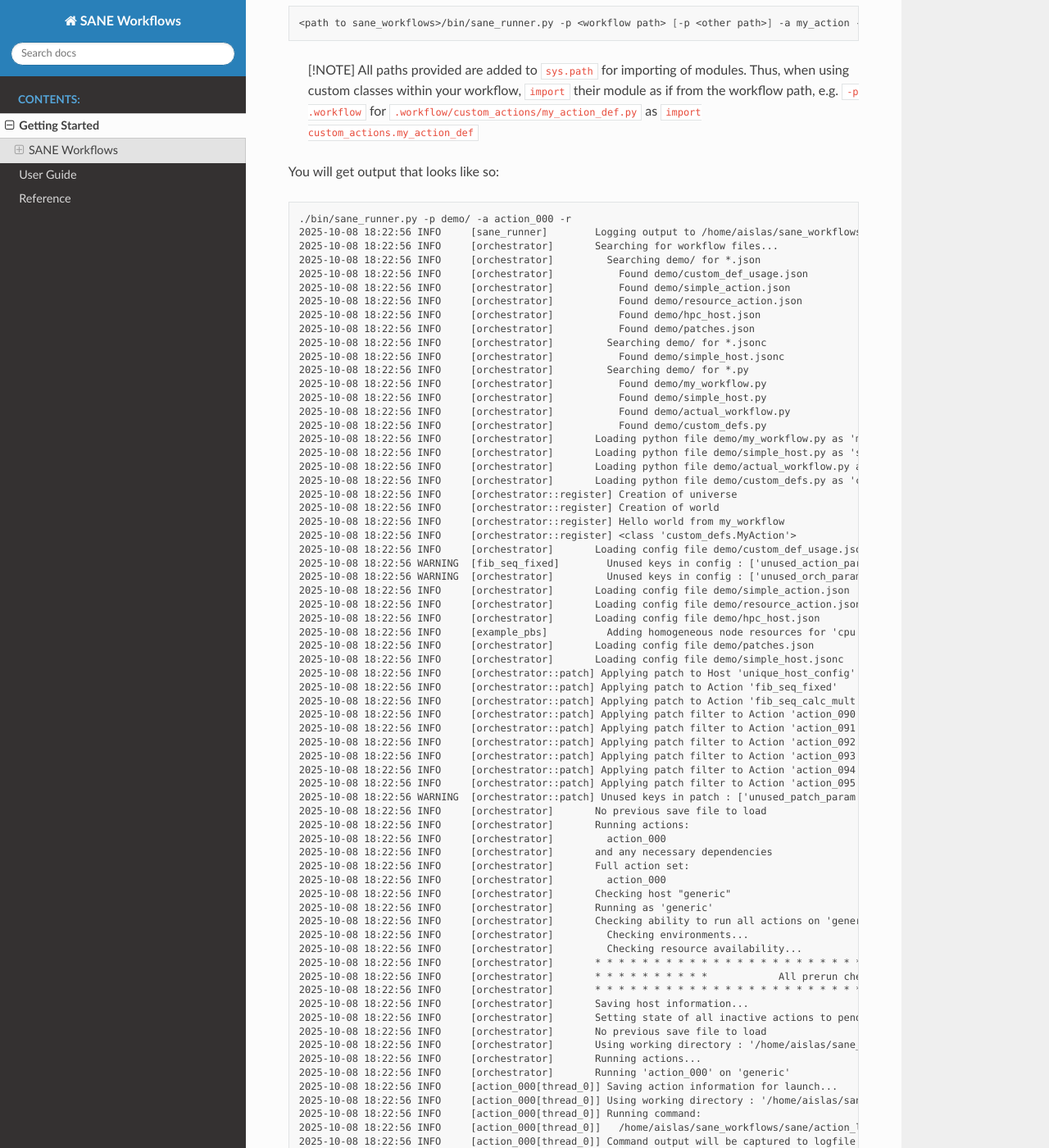
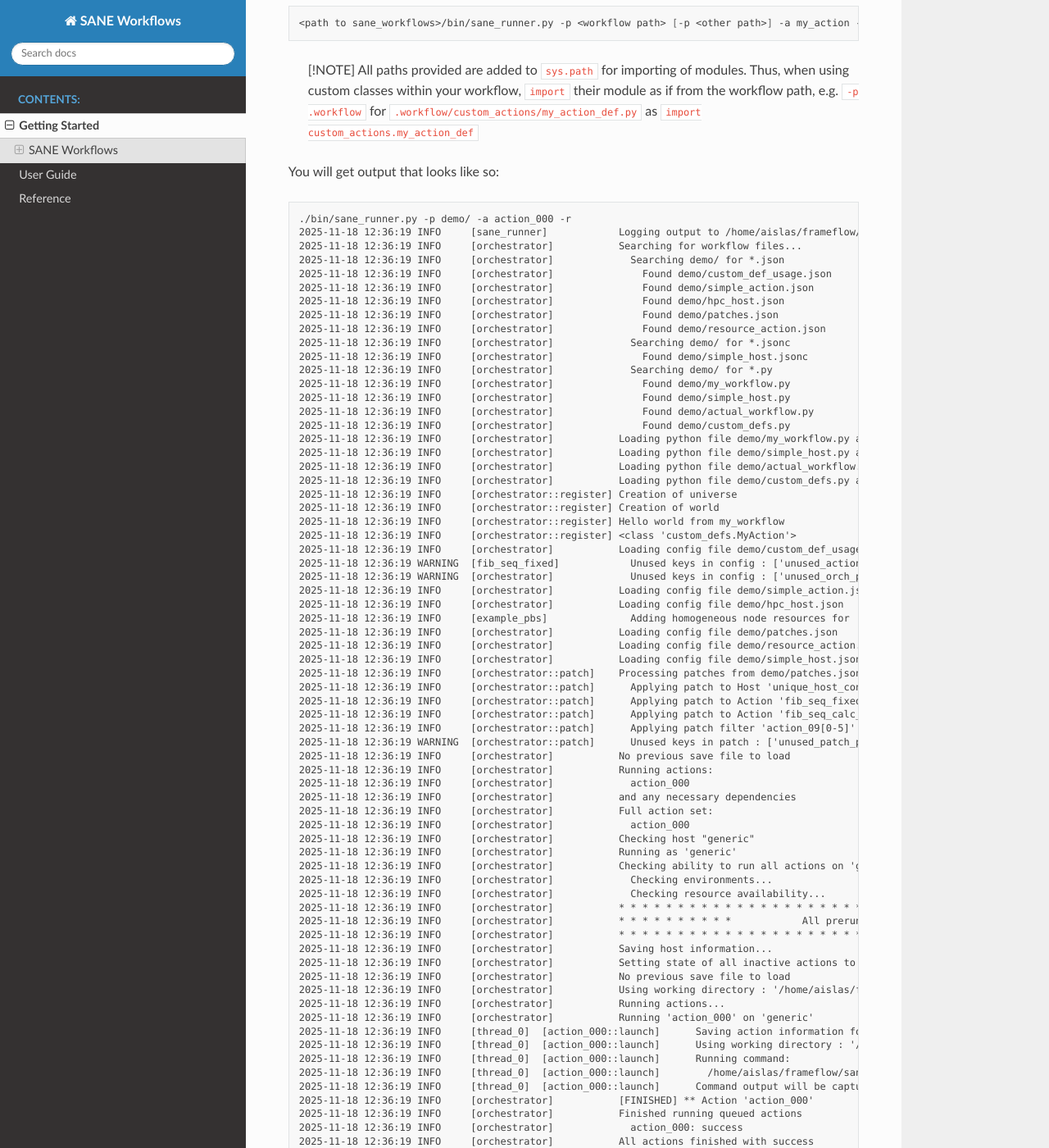
Before and after one commit to islas/sane_workflows, a Sphinx documentation site: the page built from docs/source/start/index.rst, in a window 1280 px wide and 1400 px high, scrolled down 4562 px. Shown: the whole window at 82% size. Built offline with Sphinx 7.4.7 and the Read the Docs theme 3.1.0, drawn with Linux system fonts in a browser that asks for light colours; pages that are not in the unit, such as notebooks, are missing from menus; the version number is read from the project's files by our own code; some of the changed text lies outside the part shown.

Commit message:
Update to latest logging output

````diff
--- a/README.md
+++ b/README.md
@@ -175,80 +175,77 @@ _actions_:
 You will get output that looks like so:
 ```
 ./bin/sane_runner.py -p demo/ -a action_000 -r
-2025-10-08 18:22:56 INFO     [sane_runner]        Logging output to /home/aislas/sane_workflows/log/runner.log
-2025-10-08 18:22:56 INFO     [orchestrator]       Searching for workflow files...
-2025-10-08 18:22:56 INFO     [orchestrator]         Searching demo/ for *.json
-2025-10-08 18:22:56 INFO     [orchestrator]           Found demo/custom_def_usage.json
-2025-10-08 18:22:56 INFO     [orchestrator]           Found demo/simple_action.json
-2025-10-08 18:22:56 INFO     [orchestrator]           Found demo/resource_action.json
-2025-10-08 18:22:56 INFO     [orchestrator]           Found demo/hpc_host.json
-2025-10-08 18:22:56 INFO     [orchestrator]           Found demo/patches.json
-2025-10-08 18:22:56 INFO     [orchestrator]         Searching demo/ for *.jsonc
-2025-10-08 18:22:56 INFO     [orchestrator]           Found demo/simple_host.jsonc
-2025-10-08 18:22:56 INFO     [orchestrator]         Searching demo/ for *.py
-2025-10-08 18:22:56 INFO     [orchestrator]           Found demo/my_workflow.py
-2025-10-08 18:22:56 INFO     [orchestrator]           Found demo/simple_host.py
-2025-10-08 18:22:56 INFO     [orchestrator]           Found demo/actual_workflow.py
-2025-10-08 18:22:56 INFO     [orchestrator]           Found demo/custom_defs.py
-2025-10-08 18:22:56 INFO     [orchestrator]       Loading python file demo/my_workflow.py as 'my_workflow'
-2025-10-08 18:22:56 INFO     [orchestrator]       Loading python file demo/simple_host.py as 'simple_host'
-2025-10-08 18:22:56 INFO     [orchestrator]       Loading python file demo/actual_workflow.py as 'actual_workflow'
-2025-10-08 18:22:56 INFO     [orchestrator]       Loading python file demo/custom_defs.py as 'custom_defs'
-2025-10-08 18:22:56 INFO     [orchestrator::register] Creation of universe
-2025-10-08 18:22:56 INFO     [orchestrator::register] Creation of world
-2025-10-08 18:22:56 INFO     [orchestrator::register] Hello world from my_workflow
-2025-10-08 18:22:56 INFO     [orchestrator::register] <class 'custom_defs.MyAction'>
-2025-10-08 18:22:56 INFO     [orchestrator]       Loading config file demo/custom_def_usage.json
-2025-10-08 18:22:56 WARNING  [fib_seq_fixed]        Unused keys in config : ['unused_action_param']
-2025-10-08 18:22:56 WARNING  [orchestrator]         Unused keys in config : ['unused_orch_param']
-2025-10-08 18:22:56 INFO     [orchestrator]       Loading config file demo/simple_action.json
-2025-10-08 18:22:56 INFO     [orchestrator]       Loading config file demo/resource_action.json
-2025-10-08 18:22:56 INFO     [orchestrator]       Loading config file demo/hpc_host.json
-2025-10-08 18:22:56 INFO     [example_pbs]          Adding homogeneous node resources for 'cpu'
-2025-10-08 18:22:56 INFO     [orchestrator]       Loading config file demo/patches.json
-2025-10-08 18:22:56 INFO     [orchestrator]       Loading config file demo/simple_host.jsonc
-2025-10-08 18:22:56 INFO     [orchestrator::patch] Applying patch to Host 'unique_host_config'
-2025-10-08 18:22:56 INFO     [orchestrator::patch] Applying patch to Action 'fib_seq_fixed'
-2025-10-08 18:22:56 INFO     [orchestrator::patch] Applying patch to Action 'fib_seq_calc_mult'
-2025-10-08 18:22:56 INFO     [orchestrator::patch] Applying patch filter to Action 'action_090'
-2025-10-08 18:22:56 INFO     [orchestrator::patch] Applying patch filter to Action 'action_091'
-2025-10-08 18:22:56 INFO     [orchestrator::patch] Applying patch filter to Action 'action_092'
-2025-10-08 18:22:56 INFO     [orchestrator::patch] Applying patch filter to Action 'action_093'
-2025-10-08 18:22:56 INFO     [orchestrator::patch] Applying patch filter to Action 'action_094'
-2025-10-08 18:22:56 INFO     [orchestrator::patch] Applying patch filter to Action 'action_095'
-2025-10-08 18:22:56 WARNING  [orchestrator::patch] Unused keys in patch : ['unused_patch_param']
-2025-10-08 18:22:56 INFO     [orchestrator]       No previous save file to load
-2025-10-08 18:22:56 INFO     [orchestrator]       Running actions:
-2025-10-08 18:22:56 INFO     [orchestrator]         action_000
-2025-10-08 18:22:56 INFO     [orchestrator]       and any necessary dependencies
-2025-10-08 18:22:56 INFO     [orchestrator]       Full action set:
-2025-10-08 18:22:56 INFO     [orchestrator]         action_000
-2025-10-08 18:22:56 INFO     [orchestrator]       Checking host "generic"
-2025-10-08 18:22:56 INFO     [orchestrator]       Running as 'generic'
-2025-10-08 18:22:56 INFO     [orchestrator]       Checking ability to run all actions on 'generic'...
-2025-10-08 18:22:56 INFO     [orchestrator]         Checking environments...
-2025-10-08 18:22:56 INFO     [orchestrator]         Checking resource availability...
-2025-10-08 18:22:56 INFO     [orchestrator]       * * * * * * * * * * * * * * * * * * * * * * * * * * * * * * * * * * * * * * * * * * * * * * * * * *
-2025-10-08 18:22:56 INFO     [orchestrator]       * * * * * * * * * *            All prerun checks for 'generic' passed           * * * * * * * * * *
-2025-10-08 18:22:56 INFO     [orchestrator]       * * * * * * * * * * * * * * * * * * * * * * * * * * * * * * * * * * * * * * * * * * * * * * * * * *
-2025-10-08 18:22:56 INFO     [orchestrator]       Saving host information...
-2025-10-08 18:22:56 INFO     [orchestrator]       Setting state of all inactive actions to pending
-2025-10-08 18:22:56 INFO     [orchestrator]       No previous save file to load
-2025-10-08 18:22:56 INFO     [orchestrator]       Using working directory : '/home/aislas/sane_workflows'
-2025-10-08 18:22:56 INFO     [orchestrator]       Running actions...
-2025-10-08 18:22:56 INFO     [orchestrator]       Running 'action_000' on 'generic'
-2025-10-08 18:22:56 INFO     [action_000[thread_0]] Saving action information for launch...
-2025-10-08 18:22:56 INFO     [action_000[thread_0]] Using working directory : '/home/aislas/sane_workflows'
-2025-10-08 18:22:56 INFO     [action_000[thread_0]] Running command:
-2025-10-08 18:22:56 INFO     [action_000[thread_0]]   /home/aislas/sane_workflows/sane/action_launcher.py /home/aislas/sane_workflows /home/aislas/sane_workflows/tmp/action_action_000.json
-2025-10-08 18:22:56 INFO     [action_000[thread_0]] Command output will be captured to logfile /home/aislas/sane_workflows/log/action_000.log
-2025-10-08 18:22:56 INFO     [orchestrator]       FINISHED Action 'action_000'             completed with 'success'
-2025-10-08 18:22:56 INFO     [orchestrator]       Finished running queued actions
-2025-10-08 18:22:56 INFO     [orchestrator]         action_000: success
-2025-10-08 18:22:56 INFO     [orchestrator]       All actions finished with success
-2025-10-08 18:22:56 INFO     [orchestrator]       Save file at /home/aislas/sane_workflows/tmp/orchestrator.json
-2025-10-08 18:22:56 INFO     [orchestrator]       JUnit file at /home/aislas/sane_workflows/log/results.xml
-2025-10-08 18:22:56 INFO     [sane_runner]        Finished
+2025-11-18 12:36:19 INFO     [sane_runner]            Logging output to /home/aislas/frameflow/log/runner.log
+2025-11-18 12:36:19 INFO     [orchestrator]           Searching for workflow files...
+2025-11-18 12:36:19 INFO     [orchestrator]             Searching demo/ for *.json
+2025-11-18 12:36:19 INFO     [orchestrator]               Found demo/custom_def_usage.json
+2025-11-18 12:36:19 INFO     [orchestrator]               Found demo/simple_action.json
+2025-11-18 12:36:19 INFO     [orchestrator]               Found demo/hpc_host.json
+2025-11-18 12:36:19 INFO     [orchestrator]               Found demo/patches.json
+2025-11-18 12:36:19 INFO     [orchestrator]               Found demo/resource_action.json
+2025-11-18 12:36:19 INFO     [orchestrator]             Searching demo/ for *.jsonc
+2025-11-18 12:36:19 INFO     [orchestrator]               Found demo/simple_host.jsonc
+2025-11-18 12:36:19 INFO     [orchestrator]             Searching demo/ for *.py
+2025-11-18 12:36:19 INFO     [orchestrator]               Found demo/my_workflow.py
+2025-11-18 12:36:19 INFO     [orchestrator]               Found demo/simple_host.py
+2025-11-18 12:36:19 INFO     [orchestrator]               Found demo/actual_workflow.py
+2025-11-18 12:36:19 INFO     [orchestrator]               Found demo/custom_defs.py
+2025-11-18 12:36:19 INFO     [orchestrator]           Loading python file demo/my_workflow.py as 'my_workflow'
+2025-11-18 12:36:19 INFO     [orchestrator]           Loading python file demo/simple_host.py as 'simple_host'
+2025-11-18 12:36:19 INFO     [orchestrator]           Loading python file demo/actual_workflow.py as 'actual_workflow'
+2025-11-18 12:36:19 INFO     [orchestrator]           Loading python file demo/custom_defs.py as 'custom_defs'
+2025-11-18 12:36:19 INFO     [orchestrator::register] Creation of universe
+2025-11-18 12:36:19 INFO     [orchestrator::register] Creation of world
+2025-11-18 12:36:19 INFO     [orchestrator::register] Hello world from my_workflow
+2025-11-18 12:36:19 INFO     [orchestrator::register] <class 'custom_defs.MyAction'>
+2025-11-18 12:36:19 INFO     [orchestrator]           Loading config file demo/custom_def_usage.json
+2025-11-18 12:36:19 WARNING  [fib_seq_fixed]            Unused keys in config : ['unused_action_param']
+2025-11-18 12:36:19 WARNING  [orchestrator]             Unused keys in config : ['unused_orch_param']
+2025-11-18 12:36:19 INFO     [orchestrator]           Loading config file demo/simple_action.json
+2025-11-18 12:36:19 INFO     [orchestrator]           Loading config file demo/hpc_host.json
+2025-11-18 12:36:19 INFO     [example_pbs]              Adding homogeneous node resources for 'cpu'
+2025-11-18 12:36:19 INFO     [orchestrator]           Loading config file demo/patches.json
+2025-11-18 12:36:19 INFO     [orchestrator]           Loading config file demo/resource_action.json
+2025-11-18 12:36:19 INFO     [orchestrator]           Loading config file demo/simple_host.jsonc
+2025-11-18 12:36:19 INFO     [orchestrator::patch]    Processing patches from demo/patches.json
+2025-11-18 12:36:19 INFO     [orchestrator::patch]      Applying patch to Host 'unique_host_config'
+2025-11-18 12:36:19 INFO     [orchestrator::patch]      Applying patch to Action 'fib_seq_fixed'
+2025-11-18 12:36:19 INFO     [orchestrator::patch]      Applying patch to Action 'fib_seq_calc_mult'
+2025-11-18 12:36:19 INFO     [orchestrator::patch]      Applying patch filter 'action_09[0-5]' to [6] Actions
+2025-11-18 12:36:19 WARNING  [orchestrator::patch]      Unused keys in patch : ['unused_patch_param']
+2025-11-18 12:36:19 INFO     [orchestrator]           No previous save file to load
+2025-11-18 12:36:19 INFO     [orchestrator]           Running actions:
+2025-11-18 12:36:19 INFO     [orchestrator]             action_000
+2025-11-18 12:36:19 INFO     [orchestrator]           and any necessary dependencies
+2025-11-18 12:36:19 INFO     [orchestrator]           Full action set:
+2025-11-18 12:36:19 INFO     [orchestrator]             action_000
+2025-11-18 12:36:19 INFO     [orchestrator]           Checking host "generic"
+2025-11-18 12:36:19 INFO     [orchestrator]           Running as 'generic'
+2025-11-18 12:36:19 INFO     [orchestrator]           Checking ability to run all actions on 'generic'...
+2025-11-18 12:36:19 INFO     [orchestrator]             Checking environments...
+2025-11-18 12:36:19 INFO     [orchestrator]             Checking resource availability...
+2025-11-18 12:36:19 INFO     [orchestrator]           * * * * * * * * * * * * * * * * * * * * * * * * * * * * * * * * * * * * * * * * * * * * * * * * * *
+2025-11-18 12:36:19 INFO     [orchestrator]           * * * * * * * * * *            All prerun checks for 'generic' passed           * * * * * * * * * *
+2025-11-18 12:36:19 INFO     [orchestrator]           * * * * * * * * * * * * * * * * * * * * * * * * * * * * * * * * * * * * * * * * * * * * * * * * * *
+2025-11-18 12:36:19 INFO     [orchestrator]           Saving host information...
+2025-11-18 12:36:19 INFO     [orchestrator]           Setting state of all inactive actions to pending
+2025-11-18 12:36:19 INFO     [orchestrator]           No previous save file to load
+2025-11-18 12:36:19 INFO     [orchestrator]           Using working directory : '/home/aislas/frameflow'
+2025-11-18 12:36:19 INFO     [orchestrator]           Running actions...
+2025-11-18 12:36:19 INFO     [orchestrator]           Running 'action_000' on 'generic'
+2025-11-18 12:36:19 INFO     [thread_0]  [action_000::launch]      Saving action information for launch...
+2025-11-18 12:36:19 INFO     [thread_0]  [action_000::launch]      Using working directory : '/home/aislas/frameflow'
+2025-11-18 12:36:19 INFO     [thread_0]  [action_000::launch]      Running command:
+2025-11-18 12:36:19 INFO     [thread_0]  [action_000::launch]        /home/aislas/frameflow/sane/action_launcher.py /home/aislas/frameflow /home/aislas/frameflow/tmp/action_action_000.json
+2025-11-18 12:36:19 INFO     [thread_0]  [action_000::launch]      Command output will be captured to logfile /home/aislas/frameflow/log/action_000.log
+2025-11-18 12:36:19 INFO     [orchestrator]           [FINISHED] ** Action 'action_000'             completed with 'success'
+2025-11-18 12:36:19 INFO     [orchestrator]           Finished running queued actions
+2025-11-18 12:36:19 INFO     [orchestrator]             action_000: success
+2025-11-18 12:36:19 INFO     [orchestrator]           All actions finished with success
+2025-11-18 12:36:19 INFO     [orchestrator]           Finished in 0:00:00.156833
+2025-11-18 12:36:19 INFO     [orchestrator]           Save file at /home/aislas/frameflow/tmp/orchestrator.json
+2025-11-18 12:36:19 INFO     [orchestrator]           JUnit file at /home/aislas/frameflow/log/results.xml
+2025-11-18 12:36:19 INFO     [sane_runner]            Finished
 ```
 > [!TIP]
 > The above is generated from the `demo/` folder in the repository. It should
````
Also changed, not shown: docs/source/user_guide/running.rst (+39 -43 lines).
